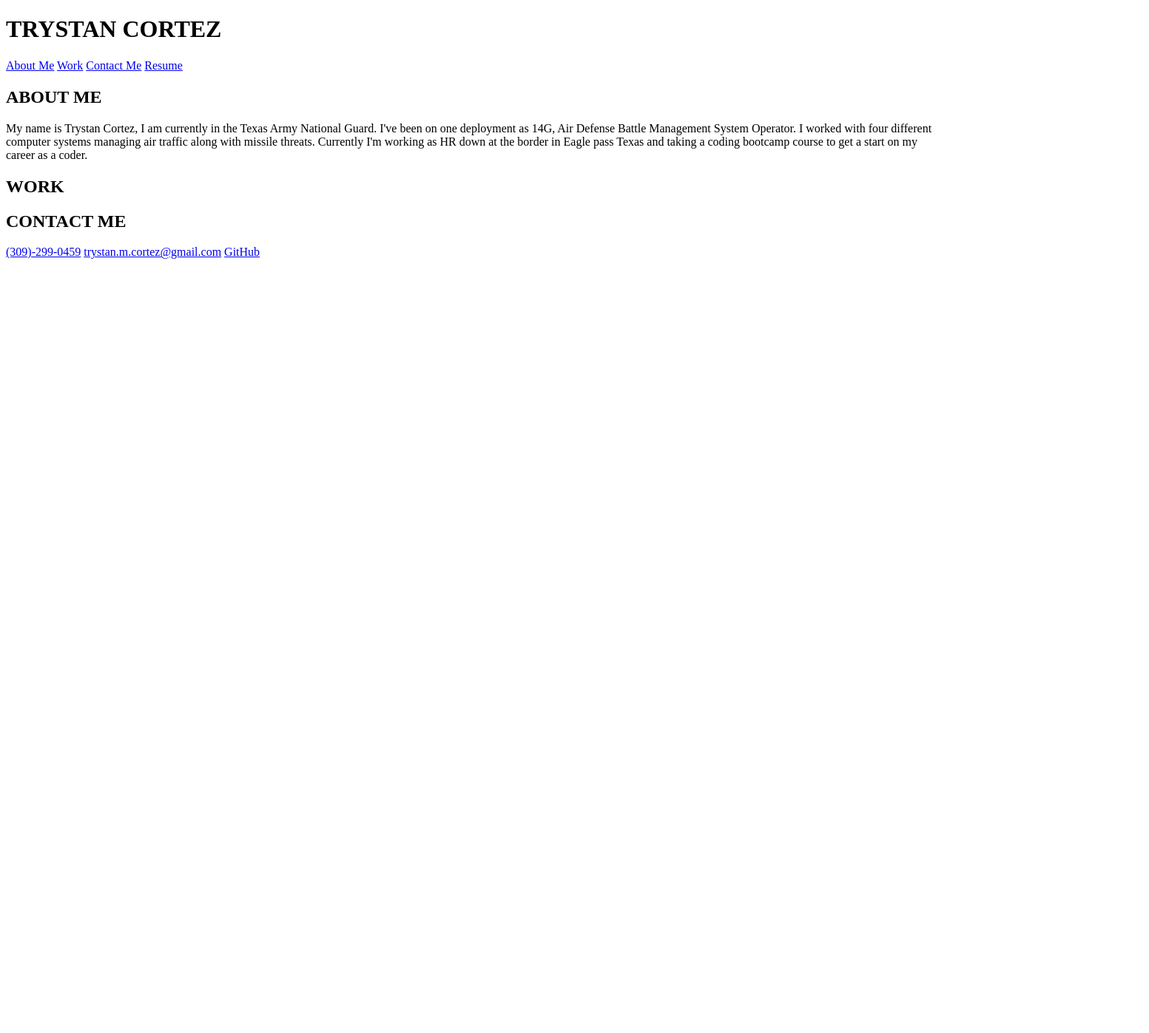
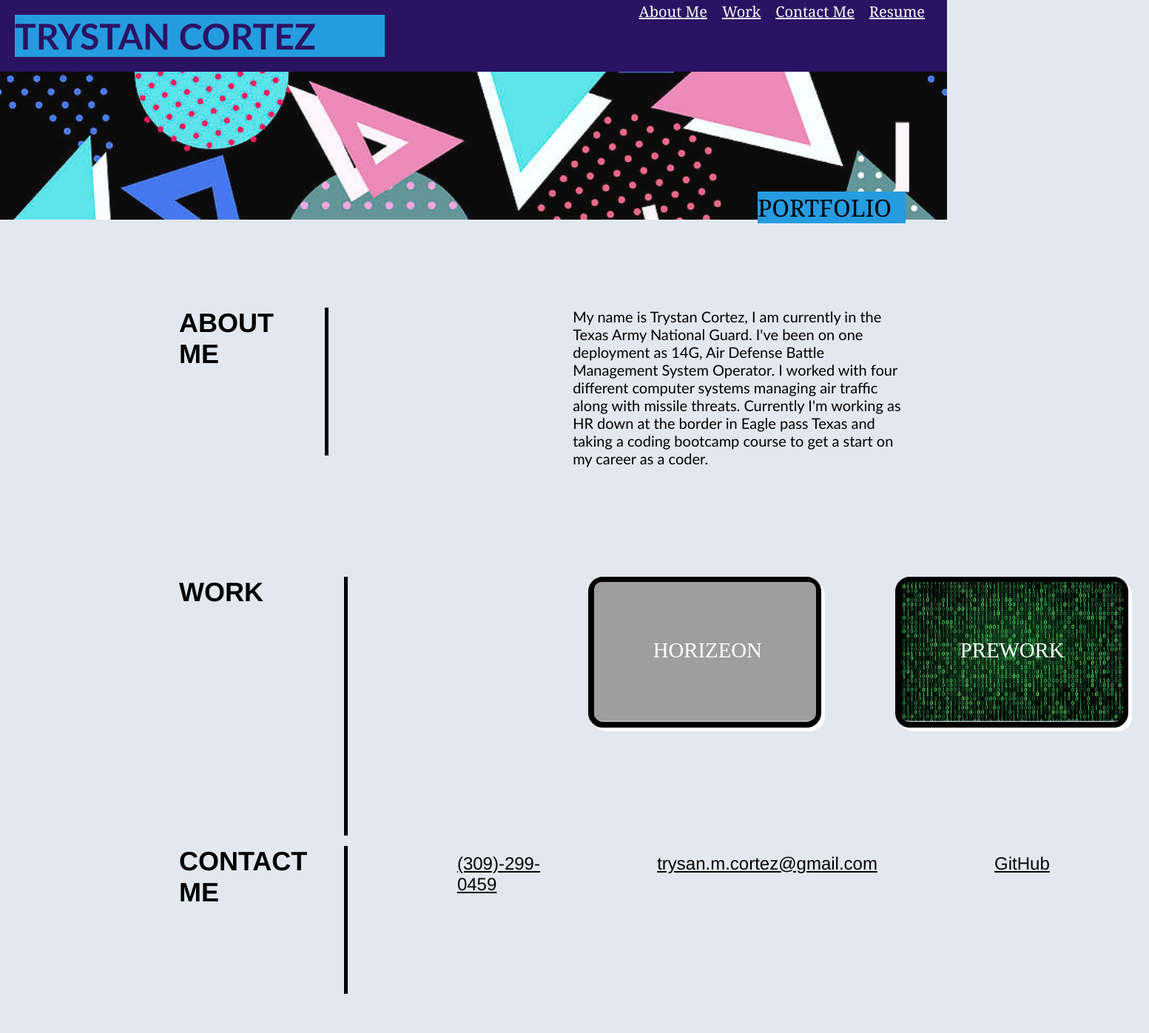
Before and after one commit to CortezT/CortezT-portfolio, a plain HTML site: page index.html in a window 1280 px wide. Shown: the whole page at 74% size, 1553 px wide, since content can reach past the window. Before the commit the page ends 800 px from the top, so only its background shows below. Drawn offline with Linux system fonts and the light colour scheme; grey boxes are pictures that could not be loaded.

Commit message:
Added CSS content and more to HTML

```diff
--- a/assets/style.css
+++ b/assets/style.css
@@ -0,0 +1,167 @@
+* {
+    box-sizing: border-box;
+    padding: 0;
+    margin: 0;
+}
+body {
+    background-color: #e2e8f0;
+}
+/*Got rid of ".header" and changed to "header" beacause this header is not a class atribute in HTML*/
+header {
+    padding: 20px;
+    font-family: 'Trebuchet MS', 'Lucida Sans Unicode', 'Lucida Grande', 'Lucida Sans', Arial, sans-serif;
+    background-color: #2b1363;
+    color: #2b1363;
+}
+
+#headername {
+    display: flex;
+    background: #259ce0;
+    width:500px;
+}
+
+#links {
+    display: flex;
+    margin-top: -100px;
+
+}
+
+.profile-picture {
+    height: 200px;
+    width: 100%;
+    margin-left: 0px;
+    background-image: url("./images/R.jpg");
+    background-size: cover;
+    background-position: bottom;
+}
+
+header h1 {
+    display: inline-block;
+    font-size: 48px;
+}
+
+header div {
+    padding-top: 15px;
+    float: right;
+    font-family: Cambria, Cochin, Georgia, Times, 'Times New Roman', serif;
+    font-size: 20px;
+}
+
+a {
+    color: #ffffff;
+    text-decoration: underline;
+    margin: 10px
+}
+
+#subtitle {
+    display: flex;
+    margin-left: 80%;
+    font-family:Cambria, Cochin, Georgia, Times, 'Times New Roman', serif;
+    font-size: xx-large;
+    width: 200px;
+    background-color: #259ce0;
+    position: relative;
+    margin-top: -3%;
+}
+
+.subheader {
+    margin-bottom: 20px;
+    padding: 50px;
+    height: 300px;
+    font-family:'Franklin Gothic Medium', 'Arial Narrow', Arial, sans-serif;
+    color: #000000;
+}
+
+.subheader h2 {
+    margin-bottom: 20px;
+    font-size: 36px;
+}
+
+#subtext {
+    display:flex;
+    margin-top:5%;
+    margin-left:15%;
+}
+
+#line1 {
+    margin-left:7%;
+    font-size:20px;
+    font-family: 'Trebuchet MS', 'Lucida Sans Unicode', 'Lucida Grande', 'Lucida Sans', Arial, sans-serif;
+    max-width:850px;
+    padding-left:330px;
+    border-left:5px solid rgb(0, 0, 0);
+}
+#line2 {
+    height: 350px;
+    margin-left:11%;
+    font-size:25px;
+    border-left:5px solid rgb(0, 0, 0);
+}
+
+#line3 {
+    margin-left:5%;
+    font-size:20px;
+    border-left:5px solid rgb(0, 0, 0);
+}
+
+#work1 {
+    height:188px;
+    width:300px;
+    margin:-11.55%;
+    margin-top:-11.8%;
+    border-radius:10px;
+}
+
+.lable {
+    margin-left: -265px;
+    height: 0%;
+    margin-top:50px;
+    color: #ffffff;
+    font-size: xx-large;
+    font-size: larger;
+    font-family: 'Times New Roman', Times, serif;
+}
+
+#work2 {
+    height:188px;
+    width:300px;
+    margin:-11.55%;
+    margin-top:-11.8%;
+    border-radius:10px;
+}
+
+.info {
+    color: #000000;
+    text-decoration: underline;
+    margin-left: 15%;
+    font-size: x-large;
+}
+.box1 {
+    height:204px;
+    width:315px;
+    display:flex;
+    padding:25px;
+    border-radius:20px;
+    border: 8px solid rgb(0, 0, 0);
+    box-shadow: 5px 5px rgb(255, 255, 255);
+    font-size:x-large;
+}
+
+.box2 {
+    height:204px;
+    width:315px;
+    display:flex;
+    padding:25px;
+    border-radius:20px;
+    border: 8px solid rgb(0, 0, 0);
+    box-shadow: 5px 5px rgb(255, 255, 255);
+    font-size:x-large;
+}
+
+#space1 {
+    margin-left: 325px;
+}
+
+#space2 {
+    margin-left: 100px;
+}
--- a/index.html
+++ b/index.html
@@ -6,29 +6,57 @@
   </head>
   <body>
     <header>
-      <h1>TRYSTAN CORTEZ</h1>
-      <div>
-        <a href="About-Me">About Me</a>
-        <a href="Work">Work</a>
-        <a href="Contact-Me">Contact Me</a>
-        <a href="Resume">Resume</a>
+      <h1 id="headername">TRYSTAN CORTEZ</h1>
+      <div id="links">
+        <a href="#About-Me">About Me</a>
+        <a href="#Work">Work</a>
+        <a href="#Contact-Me">Contact Me</a>
+        <a href="https://www.linkedin.com/in/trystan-cortez-999b0422a/">Resume</a>
       </div>
     </header>
-    <div class="profile-picture"></div>
-    <div id="About-Me" class="header">
+    <nav class="profile-picture"></nav>
+    <div id="subtitle">
+     <p>PORTFOLIO</p>
+    </div>
+    <!--changed class name-->
+    <section id="subtext" class="subheader">
+      <nav id="About-Me"></nav>
       <h2>ABOUT ME</h2>
-      <p>My name is Trystan Cortez, I am currently in the Texas Army National Guard. I've been on one deployment as 14G, Air Defense Battle Management System Operator. I worked with four different computer systems managing air traffic along with missile threats. Currently I'm working as HR down at the border in Eagle pass Texas and taking a coding bootcamp course to get a start on my career as a coder. </p>
-    </div>
-    <div id="Work" class="header">
-      <h2>WORK</h2>
-      <p></p>
-    </div>
-    <div
-      id="Contact-Me" class="header">
+      <!--Added id to the p element-->
+      <div id="line1">
+        <p>My name is Trystan Cortez, I am currently in the Texas Army National Guard. I've been on one deployment as 14G, Air Defense Battle Management System Operator. I worked with four different computer systems managing air traffic along with missile threats. Currently I'm working as HR down at the border in Eagle pass Texas and taking a coding bootcamp course to get a start on my career as a coder. </p>
+      </div>
+    </section>
+    <!--changed class name-->
+    <section id="subtext" class="subheader">
+        <nav id="Work"></nav>
+        <h2>WORK</h2>
+        <nav id="line2"></nav>
+      <!--Added image with link-->
+      <div id="space1">
+        <div class="box1">
+          <a href="https://cortezt.github.io/module-one-challenge/"><img id="work1" src="./assets/images/horiseon.jpg" alt="image of a horizon"></a>
+          <p class="lable">HORIZEON</P>
+        </div>
+      </div>
+      <div id="space2">
+        <div class="box2">
+          <!--Added image with link-->
+          <a href="https://cortezt.github.io/prework-study-guide/"><img id="work2" src="./assets/images/binary-code.jpg" alt="Prework"></a>
+          <p class="lable">PREWORK</P>
+        </div>
+      </div>
+    </section>
+    <!--changed class name-->
+    <section id="subtext" class="subheader">
+      <nav id="Contact-Me"></nav>
       <h2>CONTACT ME</h2>
-      <a href="phone-number">(309)-299-0459</a>
-      <a href="email">trystan.m.cortez@gmail.com</a>
-      <a href="github">GitHub</a>
-    </div>
-
+      <nav id="line3"></nav>
+      <a class="info" href="tel:3092990459">(309)-299-0459</a>
+      <!--Added link to href-->
+      <a class="info" href="https://mail.google.com/mail/u/0/#inbox">trysan.m.cortez@gmail.com</a>
+      <!--Added link to href-->
+      <a class="info" href="https://github.com/CortezT">GitHub</a>
+    </section>
   </body>
+</html>
```
Also changed, not shown: assets/images/R.jpg (added), assets/images/binary-code.jpg (added), 1 other file.
